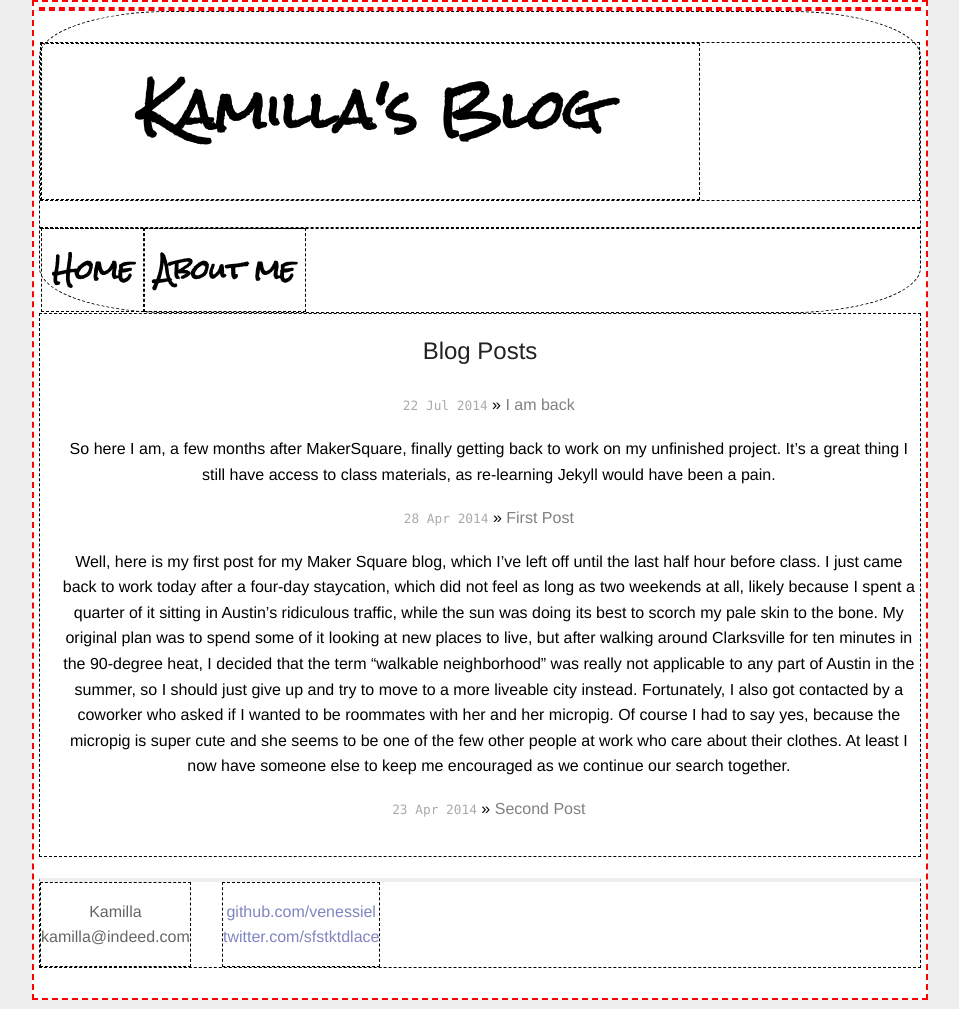
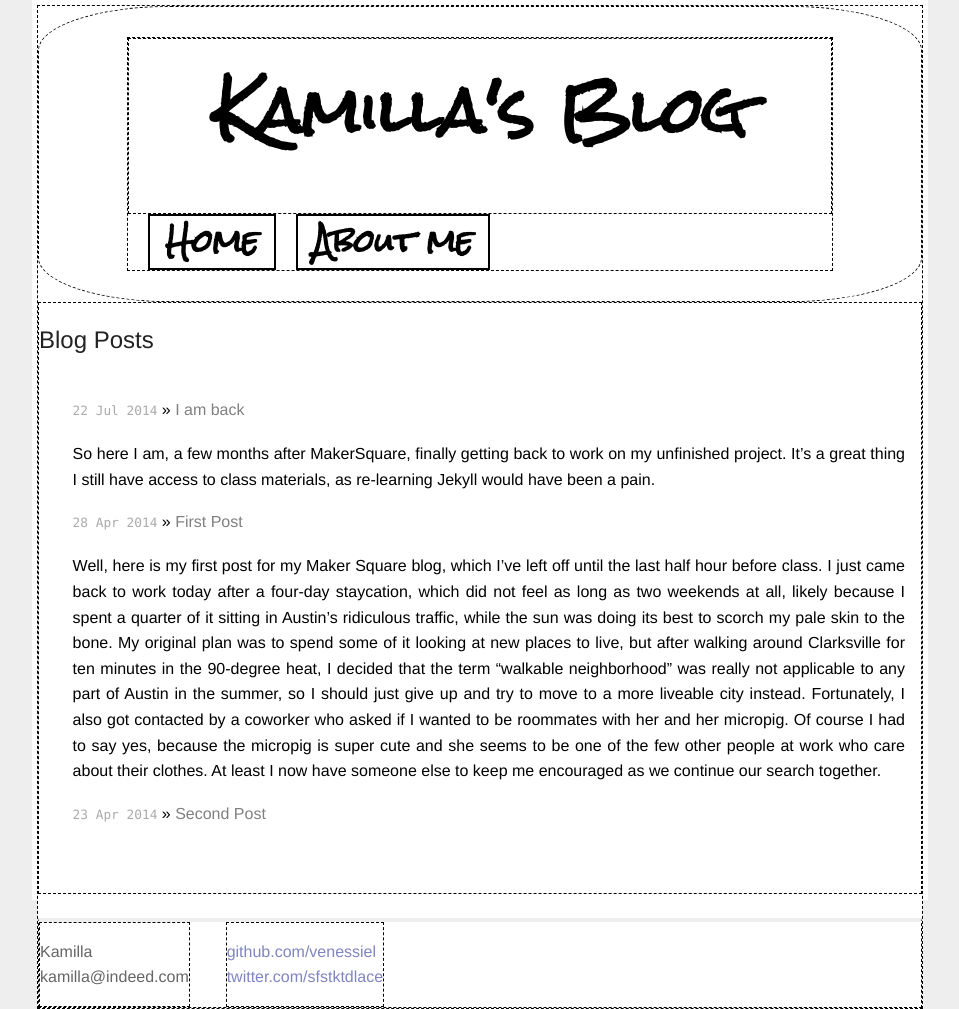
Before and after one commit to KamillaKhabibrakhmanova/venessiel.github.io, a Jekyll site: the page built from index.html, in a window 1280 px wide. Shown: the whole page, without its empty margins (160-1119 px from the left). Built offline with Jekyll 4.4.1, drawn with Linux system fonts in a browser that asks for light colours; Markdown is read by kramdown in place of the engine named in the settings.

Commit message:
minor updates

```diff
--- a/_includes/nav.html
+++ b/_includes/nav.html
@@ -3,14 +3,13 @@
 
 
             <div class = "title row">
-              <div class="small-12 large-9 columns">
+              <div class="small-12 large-9 columns logo">
 
                 <h1 class="title"><a href="/">{{ site.name }}</a></h1></div>
-            </div>
-            <div class = "logo">
+
      <div class="extra">
-        <a class="extra" href="/">Home</a></div>
+        <a href="/">Home</a></div>
         <div class="extra">
-        <a class ="extra" href="/about.html">About me</a></div>
+        <a href="/about.html">About me</a></div>
           </div>
       </div>
--- a/_layouts/default.html
+++ b/_layouts/default.html
@@ -18,7 +18,7 @@
 
         <div class="site">
 
-    </div>
+
 
           {% include nav.html %}
 
@@ -27,7 +27,7 @@
           {% include footer.html %}
 
 
-        </div>
+        <!-- </div> -->
 
     </body>
 </html>
--- a/css/style.css
+++ b/css/style.css
@@ -22,12 +22,11 @@
   /*font-family: 'Rock Salt';*/
 }
 
+html, body { height: 100%; }
+
 body {
-  border: 2px dashed red;
-  min-height:1000px;
+  min-height: 100%;
 }
-
-html, body { height: 100%; }
 
 html {
   background-color: #eee;
@@ -73,6 +72,8 @@
 .posts {
   list-style-type: none;
   margin-bottom: 2em;
+  padding: 1em;
+  height:100%;
 }
 
 .posts li {
@@ -104,7 +105,10 @@
   margin: 0em 0em 0em 0em;
   line-height: 1.5em;
   background-color: white;
-  border: 2px dashed red;
+}
+
+.home {
+  height:100%;
 }
 
 .header {
@@ -125,9 +129,12 @@
 .header a {
   font-weight: bold;
   text-decoration: none;
-  }
+  text-align:center;
+}
+
 
 .title {
+  width: 80%;
   text-align: center;
   display: block;
   font-size: 2em;
@@ -135,7 +142,7 @@
   /*float: left;*/
   margin-left: auto;
   margin-right: auto;
-   margin-bottom: 1em;
+  margin-bottom: 1em;
   margin-top: 30px;
   font-family: 'Rock Salt', Helvetica, Arial;
 }
@@ -149,18 +156,27 @@
   color: #000;
 }
 
+
+
 .header a.extra {
   margin: 10px;
   color: black;
-  font-size: 2em;
+  font-size: 1em;
   font-family: 'Rock Salt', Helvetica, Arial;
 
   /*margin-left: 1em;*/
 }
 
+.logo {
+  width: 100%;
+  margin: 0 auto;
+}
+
 .extra {
   float: left;
-  margin: 0 auto;
+  margin: 0 0 0 20px;
+  border: solid 2px black;
+  padding: 0.5em;
 }
 
 .header a.extra:hover {
@@ -178,7 +194,7 @@
 
 
 .title {
-  title: black;
+  color: black;
 }
 
 div #home {
```
